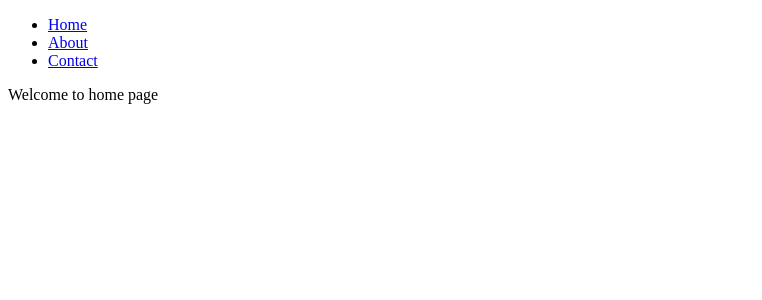
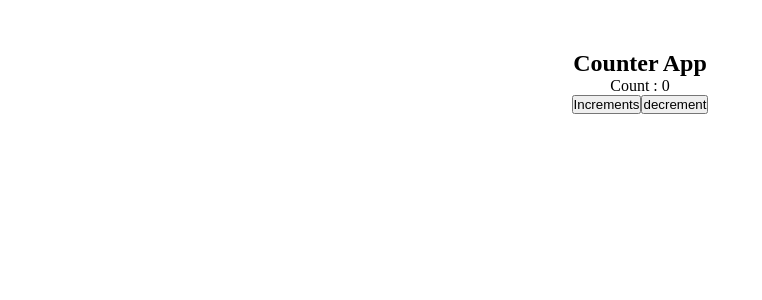
Before and after one commit to Arvind171219/react_mock, a React (Create React App) app: page / in a window 1280 px wide. Shown: the top 300 px of the page, without its empty margins (0-762 px from the left). Built offline with nearby package versions, Linux system fonts and the light colour scheme.

Commit message:
Counter-App

```diff
--- a/src/App.js
+++ b/src/App.js
@@ -1,33 +1,11 @@
 import React from 'react'
-import { BrowserRouter as Router, Switch, Route, Link } from 'react-router-dom';
-import Home from './Components/Home';
-import Contact from './Components/Contact';
-import About from './Components/About';
+import Counter from './Counter'
+import './Style.css';
 
-function App() {
+export default function App() {
   return (
-    <Router>
-      <div>
-        <nav>
-          <ul>
-            <li>
-              <Link to="/">Home</Link>
-            </li>
-            <li>
-              <Link to="/about">About</Link>
-            </li>
-            <li>
-              <Link to="/contact">Contact</Link>
-            </li>
-          </ul>
-        </nav>
-        <Switch>
-          <Route path="/" exact component={Home} />
-          <Route path="/about" component={About} />
-          <Route path="/contact" component={Contact} />
-        </Switch>
-      </div>
-    </Router>
+    <div className='App'>
+      <Counter/>
+    </div>
   )
 }
-export default App;
--- a/src/Components/Contact.js
+++ /dev/null
@@ -1,9 +0,0 @@
-import React from 'react'
-
-export default function Contact() {
-  return (
-    <div>
-      <h2> Contact us </h2>
-    </div>
-  )
-}
--- a/src/Components/Home.js
+++ /dev/null
@@ -1,8 +0,0 @@
-
-import React from 'react'
-
-export default function Home() {
-  return (
-    <div> Welcome to home page </div>
-  )
-}
--- /dev/null
+++ b/src/Counter.js
@@ -0,0 +1,20 @@
+import React,{useState} from 'react'
+
+export default function Counter() {
+    const [count,setCount ]= useState(0);
+
+    const increment = ()=>{
+        setCount(count+1)
+    }
+    const decrement = ()=>{
+        setCount(count-1)
+    }
+  return (
+    <div>
+      <h2>Counter App </h2>
+       <p>Count : {count}</p>
+       <button onClick={increment}> Increments </button>
+       <button onClick={decrement} > decrement </button>
+    </div>
+  )
+}
--- /dev/null
+++ b/src/Style.css
@@ -0,0 +1,8 @@
+*{
+    margin: 0;
+    padding: 0;
+}
+.App{
+    text-align: center;
+    margin-top: 50px;
+}
```
Also changed, not shown: src/Components/About.js (deleted).
